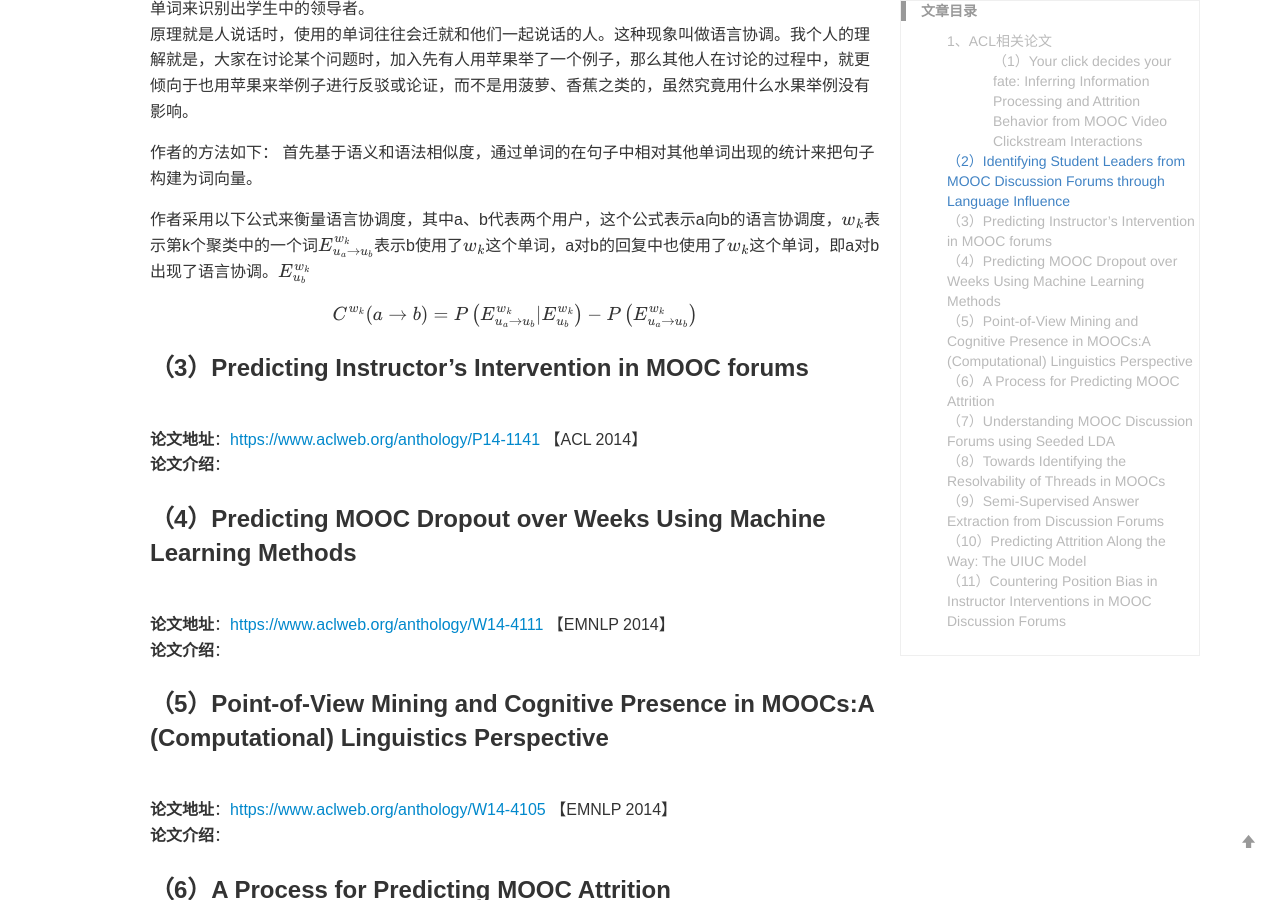
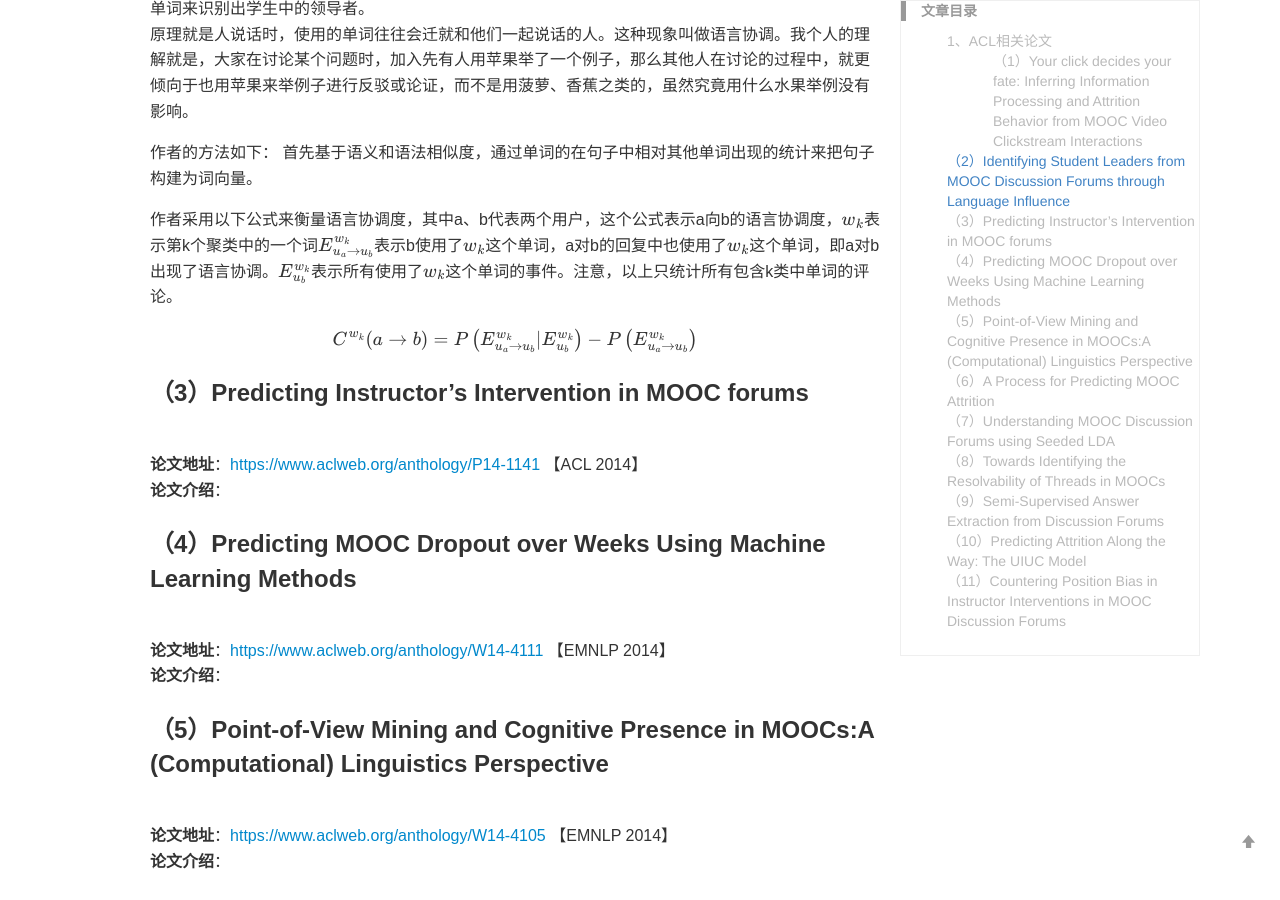
Before and after one commit to yuanmingchen/yuanmingchen.github.io, a Jekyll site: the page built from _posts/2019-04-19-online course nlp paper survey 2.md, in a window 1280 px wide and 900 px high, scrolled down 1279 px. Built offline with Jekyll 4.4.1, drawn with Linux system fonts in a browser that asks for light colours; formulas are drawn with MathJax 3; comment, search, counter and statistics services are not loaded.

Commit message:
Updates _posts/2019-04-19-online course nlp paper survey 2.md
Auto commit by GitBook Editor

```diff
--- a/_posts/2019-04-19-online course nlp paper survey 2.md
+++ b/_posts/2019-04-19-online course nlp paper survey 2.md
@@ -43,7 +43,7 @@ Ratechange fast clicks while playing or pausing video lecture content, indicatin
 作者的方法如下：
 首先基于语义和语法相似度，通过单词的在句子中相对其他单词出现的统计来把句子构建为词向量。
 
-作者采用以下公式来衡量语言协调度，其中a、b代表两个用户，这个公式表示a向b的语言协调度，$w_k$表示第k个聚类中的一个词$E_{u_{a} \rightarrow u_{b}}^{w_{k}}$表示b使用了$w_k$这个单词，a对b的回复中也使用了$w_k$这个单词，即a对b出现了语言协调。$E_{u_{b}}^{w_{k}}$
+作者采用以下公式来衡量语言协调度，其中a、b代表两个用户，这个公式表示a向b的语言协调度，$w_k$表示第k个聚类中的一个词$E_{u_{a} \rightarrow u_{b}}^{w_{k}}$表示b使用了$w_k$这个单词，a对b的回复中也使用了$w_k$这个单词，即a对b出现了语言协调。$E_{u_{b}}^{w_{k}}$表示所有使用了$w_k$这个单词的事件。注意，以上只统计所有包含k类中单词的评论。
 
 $$C^{w_{k}}(a \rightarrow b)=P\left(E_{u_{a} \rightarrow u_{b}}^{w_{k}} | E_{u_{b}}^{w_{k}}\right)-P\left(E_{u_{a} \rightarrow u_{b}}^{w_{k}}\right)$$
 
```
